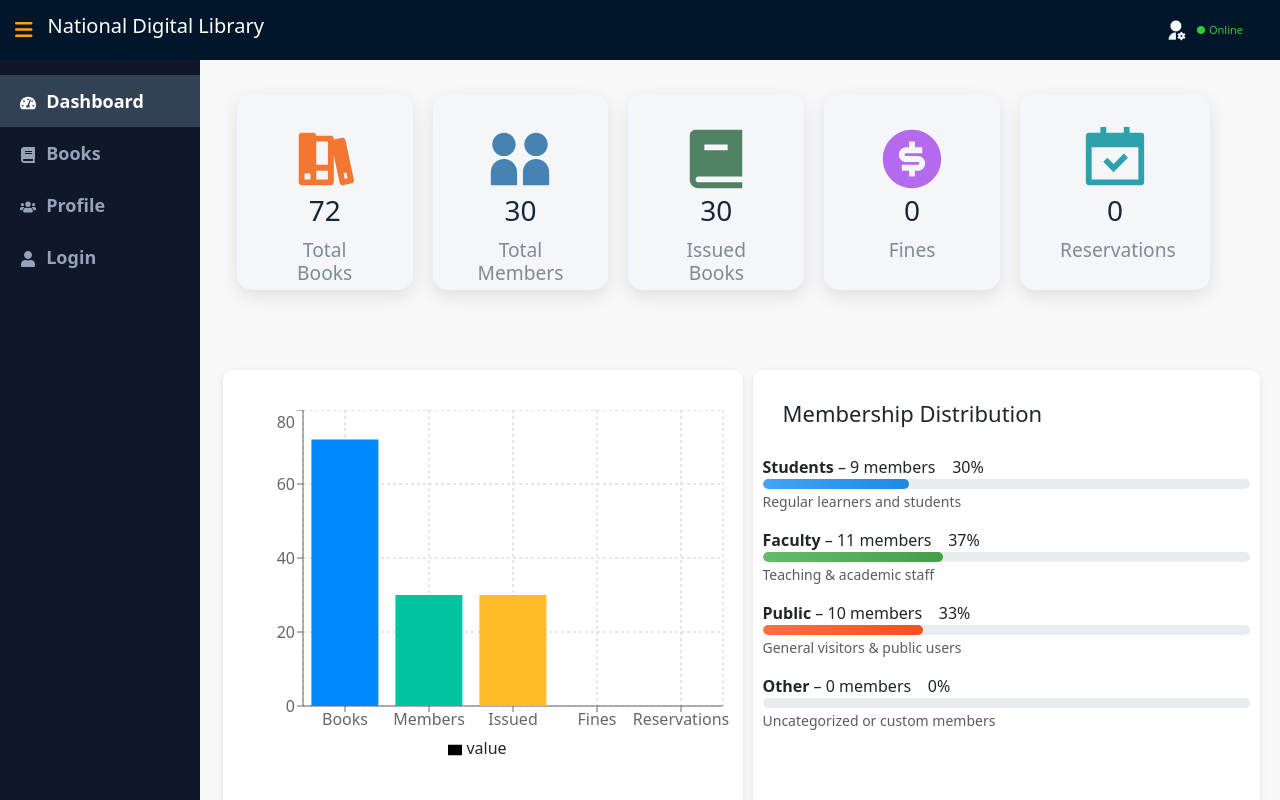
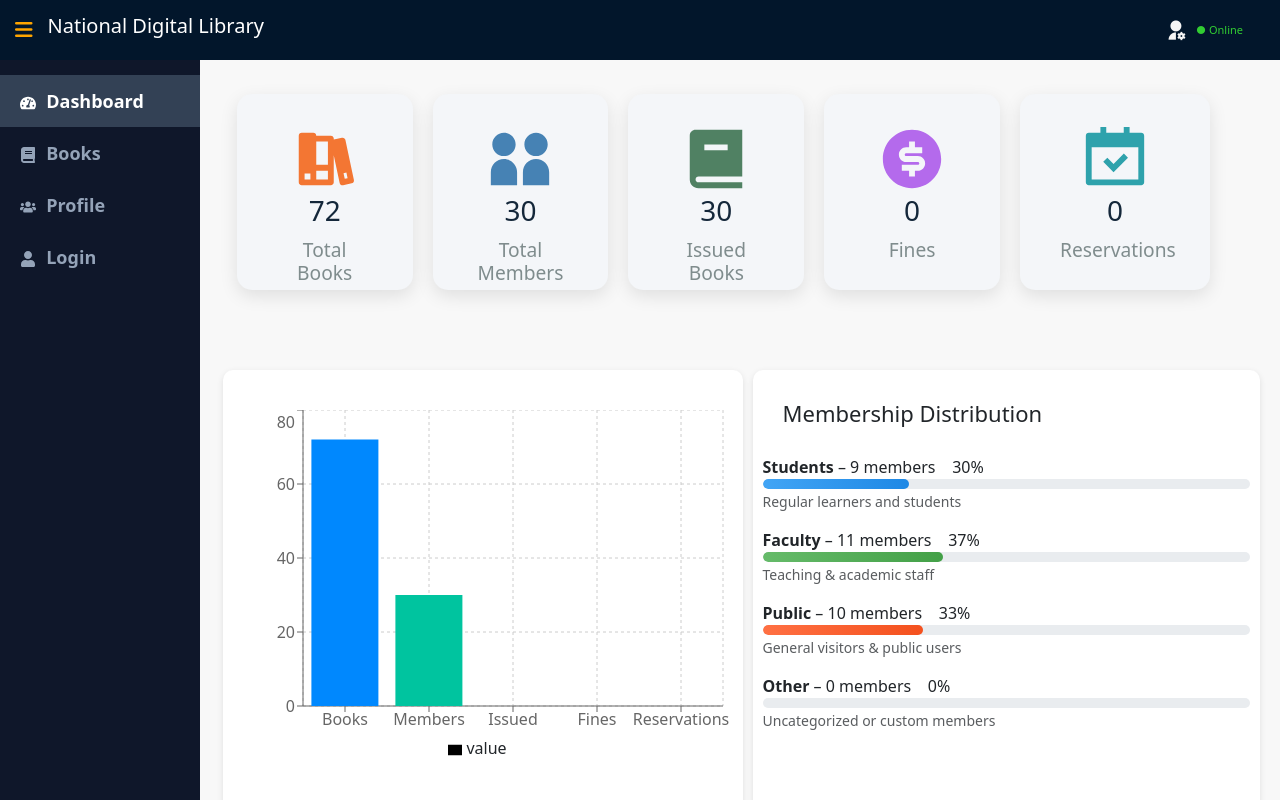
Before and after one commit to HETVI1405/library-management-system, a React (Vite) app in the folder library_management/: page / in a window 1280 px wide. Built offline with nearby package versions, Linux system fonts and the light colour scheme; data requests are answered from the project's data file.

Commit message:
IssueBook

```diff
--- a/library_management/src/screens/Dashboard/Dashboard.jsx
+++ b/library_management/src/screens/Dashboard/Dashboard.jsx
@@ -14,6 +14,7 @@ import { fetchBooks } from "../../features/bookSlice";
 import { fetchMembers } from "../../features/membersSlice";
 import MembershipProgress from "../Dashboard/MembershipProgress";
 import membersData from "../../../db.json";
+import { fetchIssue } from "../../features/issueSlice";
 
 
 export default function Dashboard() {
@@ -23,6 +24,7 @@ export default function Dashboard() {
 
   const { allBooks } = useSelector((state) => state.books);
   const { members } = useSelector((state) => state.members);
+  const { issue, status, error } = useSelector((state) => state.issue);
   const dispatch = useDispatch();
 
   useEffect(() => {
@@ -31,7 +33,8 @@ export default function Dashboard() {
     // dispatch fetchMembers
     dispatch(fetchMembers());
 
-    axios.get("http://localhost:3000/issues").then((res) => setIssued(res.data));
+    dispatch(fetchIssue());
+
     axios.get("http://localhost:3000/fines").then((res) => setFines(res.data));
     axios
       .get("http://localhost:3000/reservations")
@@ -54,7 +57,7 @@ export default function Dashboard() {
           </div>
           <div className="box">
             <RiBook2Fill size={70} color="#508163ff" />
-            <h2>{issued.length}</h2>
+            <h2>{issue.length}</h2>
             <h3>Issued Books</h3>
           </div>
           <div className="box">
```
